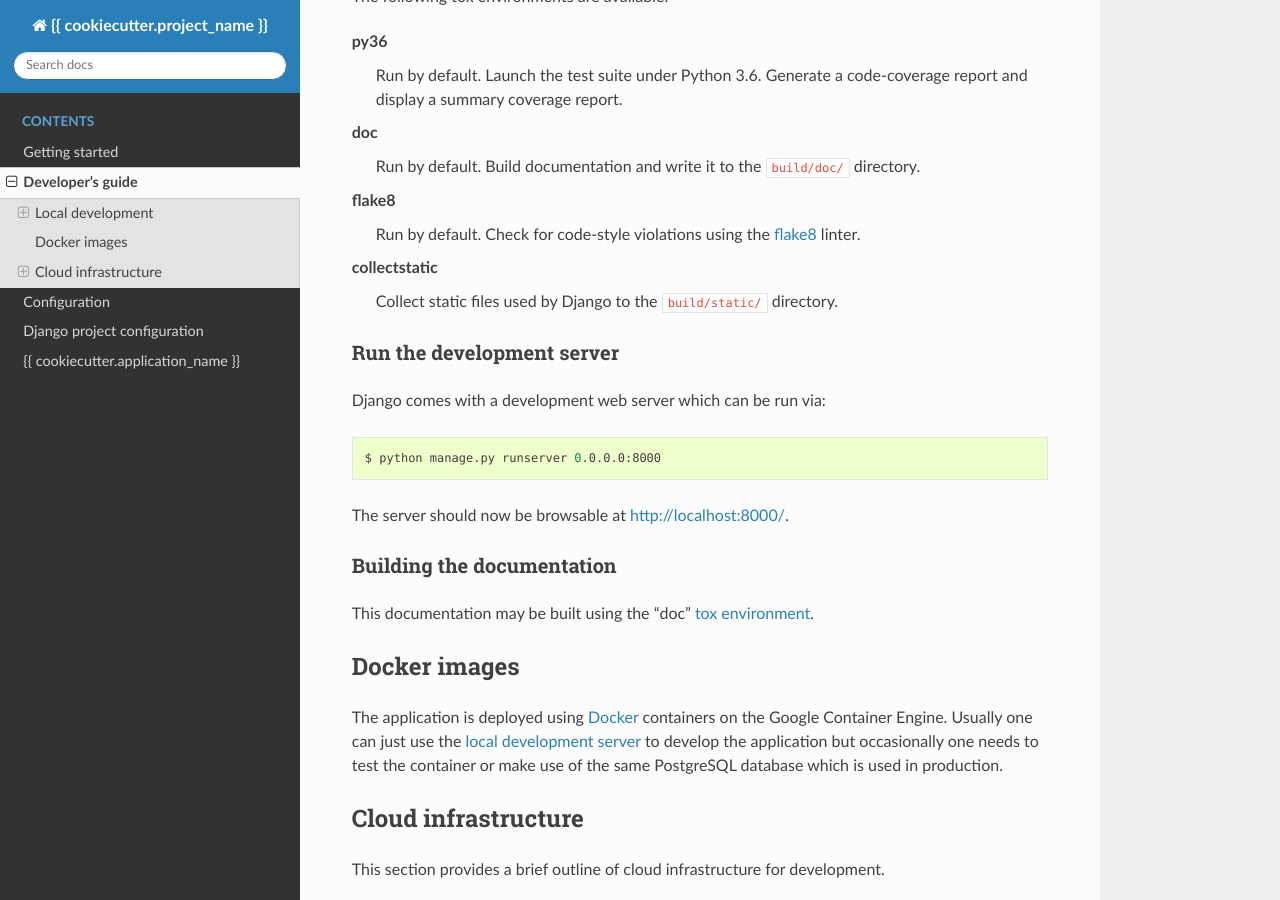
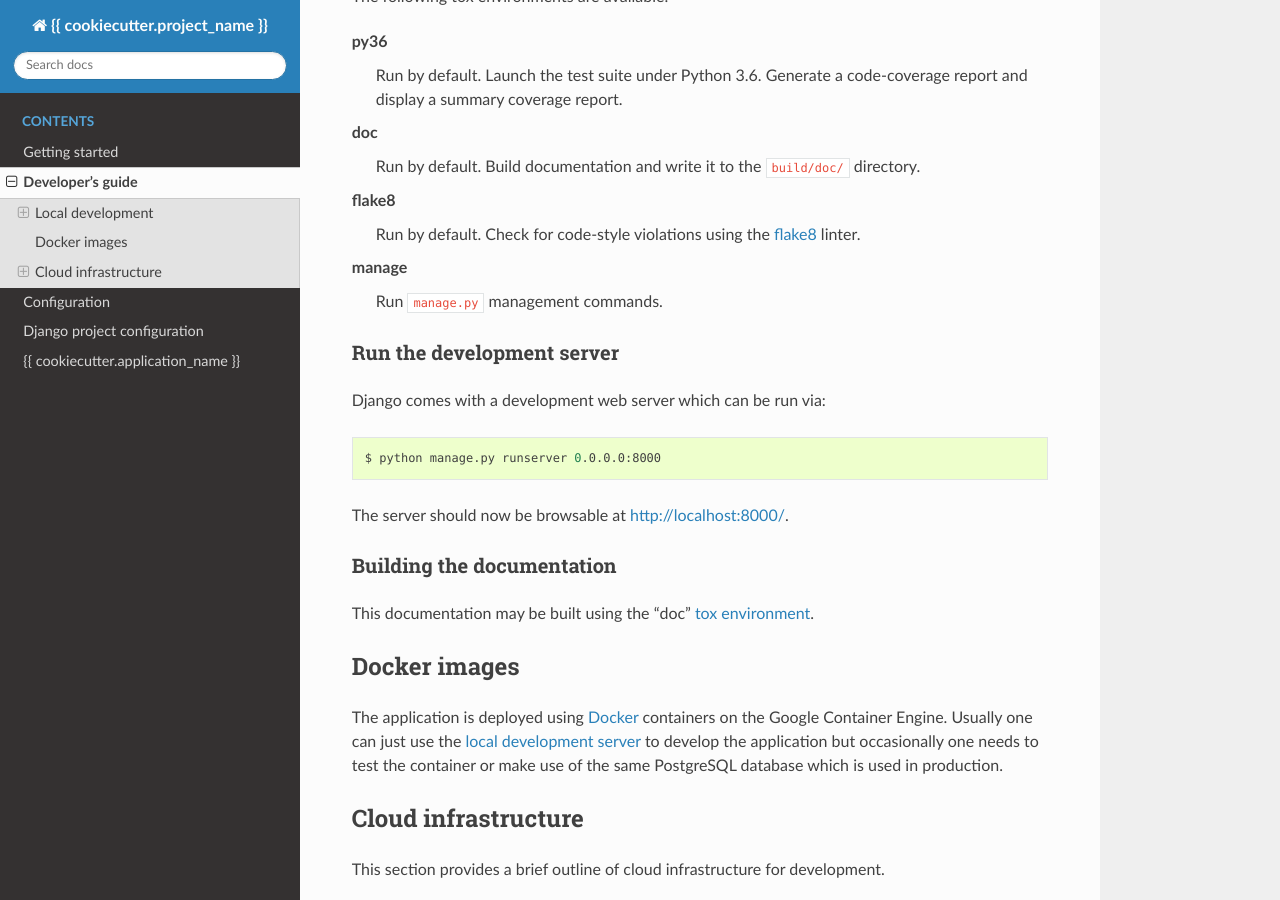
Before and after one commit to uisautomation/django-boilerplate, a Sphinx documentation site: the page built from {{ cookiecutter.project_slug }}/doc/developer.rst, in a window 1280 px wide and 900 px high, scrolled down 952 px. Built offline with Sphinx 7.4.7 and the Read the Docs theme 2.0.0, drawn with Linux system fonts in a browser that asks for light colours; the version number could not be read and is left out.

Commit message:
move requirements files into a single directory
Rename requirements files as noted in uisautomation/lookupproxy#10. Take
the opportunity to generalise the collectstatic target into a general
management command runner.

```diff
--- a/{{ cookiecutter.project_slug }}/doc/developer.rst
+++ b/{{ cookiecutter.project_slug }}/doc/developer.rst
@@ -59,8 +59,8 @@ flake8
     Run by default. Check for code-style violations using the `flake8
     <http://flake8.pycqa.org/>`_ linter.
 
-collectstatic
-    Collect static files used by Django to the ``build/static/`` directory.
+manage
+    Run ``manage.py`` management commands.
 
 .. _devserver:
 
--- a/{{ cookiecutter.project_slug }}/doc/gettingstarted.rst
+++ b/{{ cookiecutter.project_slug }}/doc/gettingstarted.rst
@@ -81,8 +81,8 @@ http://localhost:8025/.
 
 .. note::
 
-    If the ``requirements.txt`` file is modified, you'll need to re-build the
-    container image via ``docker-compose build``.
+    If the ``requirements/*.txt`` files are modified, you'll need to re-build
+    the container image via ``docker-compose build``.
 
 Occasionally, it is useful to get an interactive Python shell which is set up to
 be able to import the application code and to make database queries, etc. You
```
Also changed, not shown: 5 other files.
